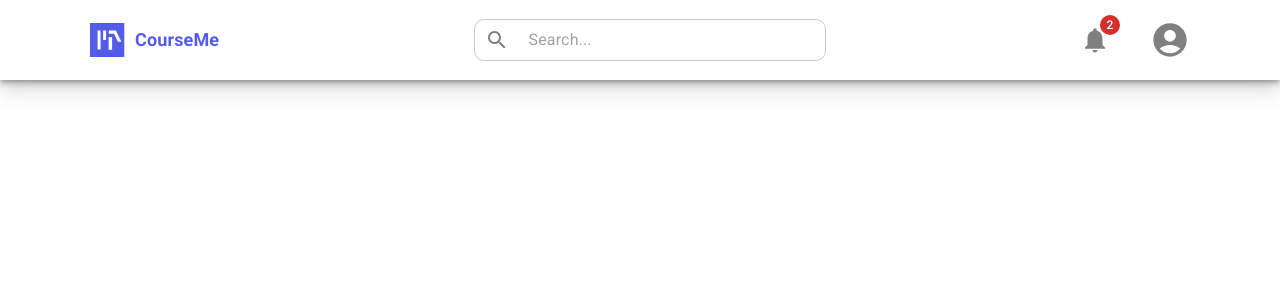
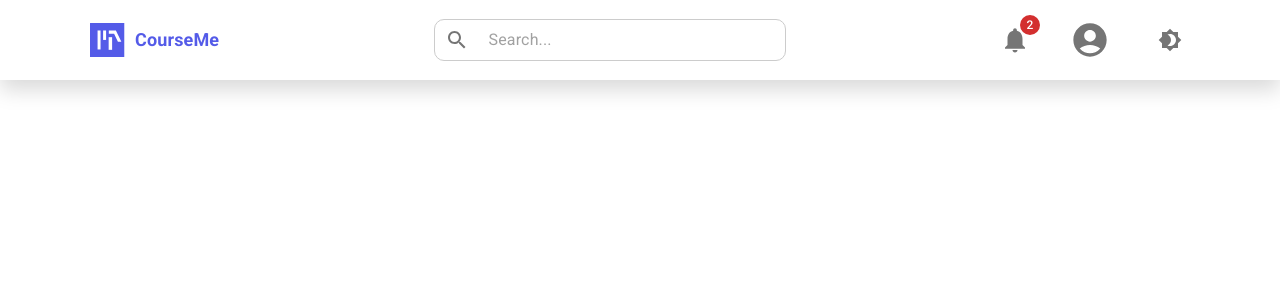
Before and after one commit to MaxCojocari/tum-web-lab6, a React (Create React App) app: page / in a window 1280 px wide. Shown: the top 300 px of the page. Built offline with nearby package versions, Linux system fonts and the light colour scheme.

Commit message:
feat: add toggle light mode

```diff
--- a/src/App.tsx
+++ b/src/App.tsx
@@ -1,10 +1,48 @@
+import { useMemo, useState } from "react";
 import Navbar from "./components/Navbar";
+import {
+  Box,
+  createTheme,
+  PaletteMode,
+  Shadows,
+  ThemeOptions,
+  ThemeProvider,
+} from "@mui/material";
+import { grey } from "@mui/material/colors";
 
 function App() {
+  const [mode, setMode] = useState<"light" | "dark">("light");
+
+  const getDesignTokens = (mode: PaletteMode): ThemeOptions => ({
+    palette: {
+      mode: mode,
+      ...(mode === "light"
+        ? {
+            background: {
+              default: "#fff",
+              paper: grey[600],
+            },
+            primary: {
+              main: "#fff",
+            },
+            text: {
+              primary: grey[900],
+              secondary: grey[800],
+            },
+          }
+        : {}),
+    },
+    shadows: Array(25).fill("none") as Shadows,
+  });
+
+  const theme = useMemo(() => createTheme(getDesignTokens(mode)), [mode]);
+
   return (
-    <div>
-      <Navbar />
-    </div>
+    <ThemeProvider theme={theme}>
+      <Box bgcolor={"background.default"} color={"text.primary"}>
+        <Navbar setMode={setMode} mode={mode} />
+      </Box>
+    </ThemeProvider>
   );
 }
 
--- a/src/components/BrandLogo.tsx
+++ b/src/components/BrandLogo.tsx
@@ -1,6 +1,7 @@
-import { Box, Typography } from "@mui/material";
+import { Box, Typography, useTheme } from "@mui/material";
 
 export default function BrandLogo() {
+  const theme = useTheme();
   return (
     <Box
       sx={{
@@ -22,7 +23,7 @@ export default function BrandLogo() {
           fontWeight: 700,
           fontStyle: "normal",
           fontSize: "18px",
-          color: "#545be8",
+          color: theme.palette.mode === "light" ? "#545be8" : "text.primary",
         }}
       >
         CourseMe
--- a/src/components/Navbar.tsx
+++ b/src/components/Navbar.tsx
@@ -1,13 +1,14 @@
 import { AccountCircle, Notifications, Search } from "@mui/icons-material";
 import { AppBar, Badge, Box, InputBase, styled, Toolbar } from "@mui/material";
 import BrandLogo from "./BrandLogo";
+import ThemeToggle from "./ThemeToggle";
 
 const StyledToolbar = styled(Toolbar)({
   display: "flex",
   height: "80px",
   justifyContent: "space-between",
   alignItems: "center",
-  backgroundColor: "white",
+  backgroundColor: "background.default",
   padding: "0 90px 0 90px !important",
   boxShadow: "0px 10px 20px rgba(0, 0, 0, 0.15) !important",
 });
@@ -16,7 +17,7 @@ const CustomSearch = styled("div")({
   display: "flex",
   justifyContent: "flex-start",
   alignItems: "center",
-  backgroundColor: "white",
+  backgroundColor: "background.default",
   padding: "0 10px",
   width: "30%",
   height: "50%",
@@ -33,13 +34,13 @@ const Icons = styled(Box)({
   gap: "40px",
 });
 
-export default function Navbar() {
+export default function Navbar({ setMode, mode }: any) {
   return (
-    <AppBar position="sticky">
+    <AppBar position="sticky" sx={{ bgcolor: "background.primary" }}>
       <StyledToolbar>
         <BrandLogo />
         <CustomSearch>
-          <Search sx={{ color: "gray", cursor: "pointer" }} />
+          <Search sx={{ color: "action.active", cursor: "pointer" }} />
           <InputBase placeholder="Search..." />
         </CustomSearch>
         <Icons>
@@ -47,14 +48,19 @@ export default function Navbar() {
             <Notifications
               sx={{
                 cursor: "pointer",
-                color: "gray",
+                color: "action.active",
                 fontSize: "30px",
               }}
             />
           </Badge>
           <AccountCircle
-            sx={{ color: "gray", fontSize: "40px", cursor: "pointer" }}
+            sx={{
+              color: "action.active",
+              fontSize: "40px",
+              cursor: "pointer",
+            }}
           />
+          <ThemeToggle setMode={setMode} mode={mode} />
         </Icons>
       </StyledToolbar>
     </AppBar>
--- /dev/null
+++ b/src/components/ThemeToggle.tsx
@@ -0,0 +1,19 @@
+import { IconButton, useTheme } from "@mui/material";
+import Brightness4Icon from "@mui/icons-material/Brightness4";
+import Brightness7Icon from "@mui/icons-material/Brightness7";
+
+export default function ThemeToggle({ setMode, mode }: any) {
+  const theme = useTheme();
+  return (
+    <IconButton
+      onClick={(e) => setMode(mode === "light" ? "dark" : "light")}
+      color="inherit"
+    >
+      {theme.palette.mode === "dark" ? (
+        <Brightness7Icon />
+      ) : (
+        <Brightness4Icon sx={{ color: "action.active" }} />
+      )}
+    </IconButton>
+  );
+}
```
